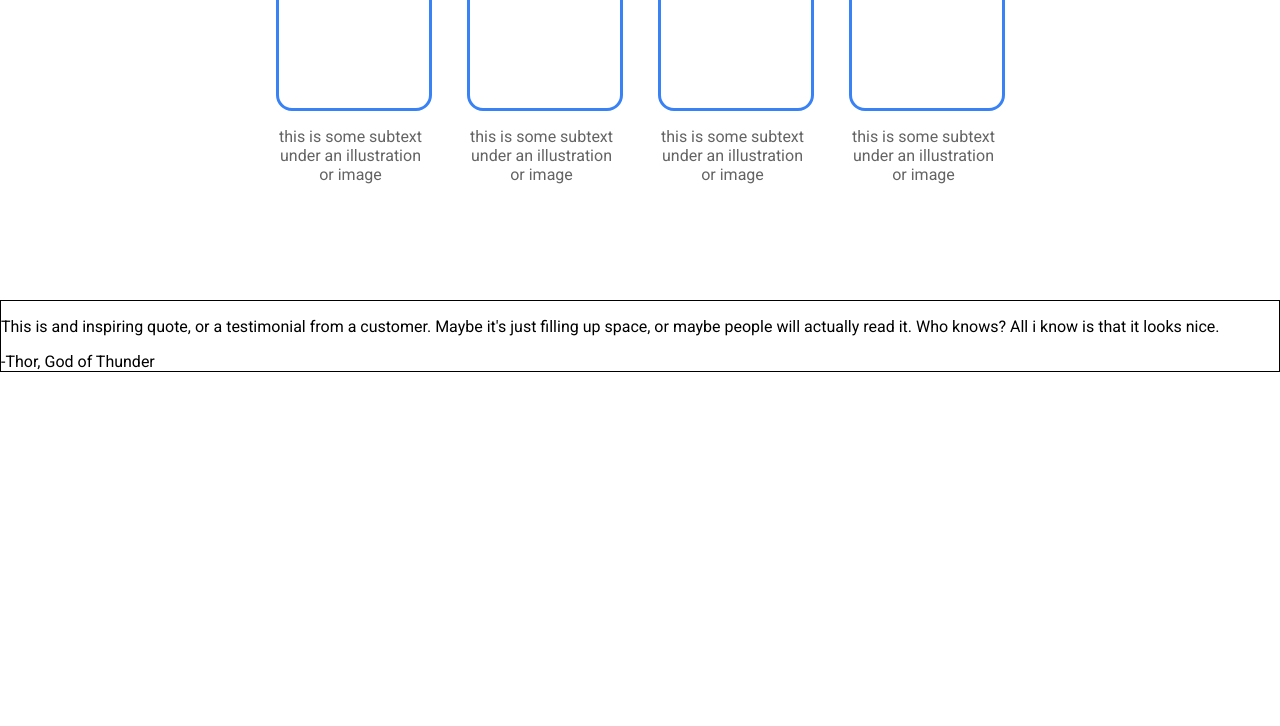
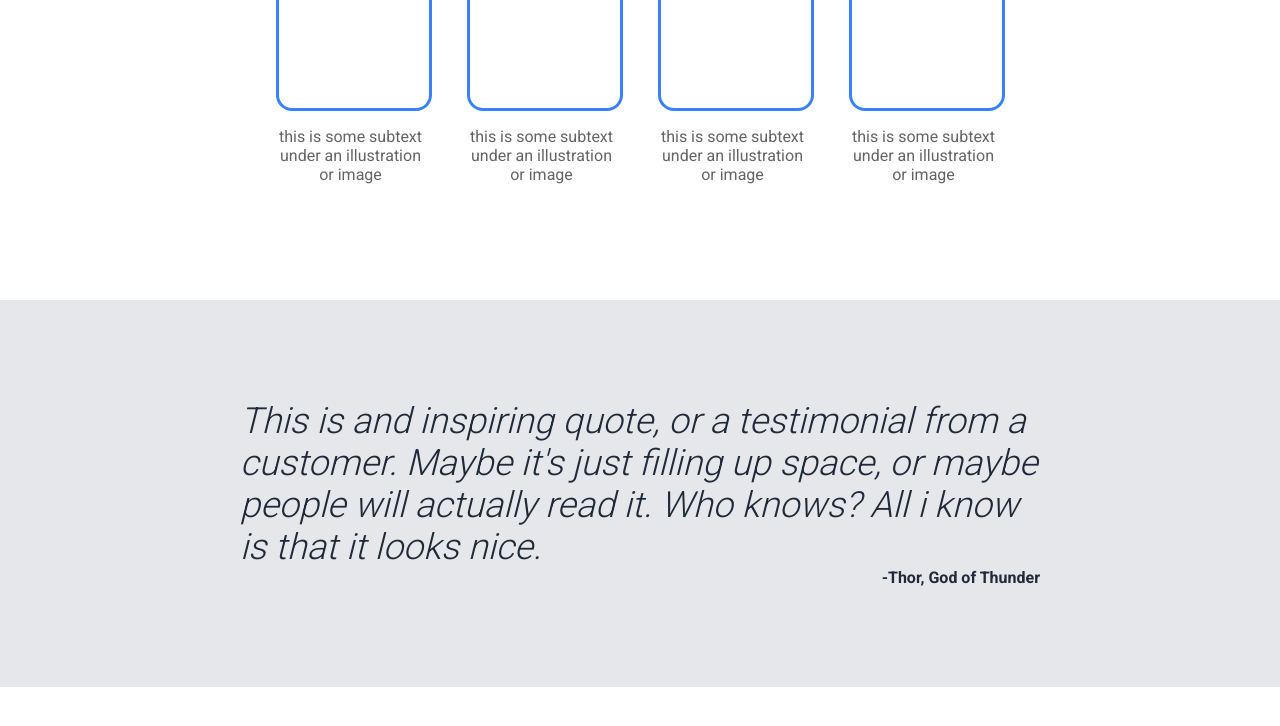
Before and after one commit to p4triko/odin-landing-page, a plain HTML site: page index.html in a window 1280 px wide. Shown: the part 608-1334 px from the top of the page. Before the commit the page ends 980 px from the top, so only its background shows below. Drawn offline with Linux system fonts and the light colour scheme.

Commit message:
Style info section/container and change body height for better testing

```diff
--- a/index.html
+++ b/index.html
@@ -7,7 +7,7 @@
   <link rel="stylesheet" href="style.css">
   <link rel="preconnect" href="https://fonts.googleapis.com">
   <link rel="preconnect" href="https://fonts.gstatic.com" crossorigin>
-  <link href="https://fonts.googleapis.com/css2?family=Roboto:wght@400;500;700&display=swap" rel="stylesheet">
+  <link href="https://fonts.googleapis.com/css2?family=Roboto:wght@300;400;500;700&display=swap" rel="stylesheet">
 </head>
 <body>
   <div class="top-container">
--- a/style.css
+++ b/style.css
@@ -5,6 +5,7 @@ body{
   margin: 0;
   box-sizing: border-box;
   padding: 0;
+  height: 2000px;
 }
 
 ul{
@@ -107,9 +108,6 @@ ul{
  margin-bottom: 100px;
 }
 
-.info-image-container{
-}
-
 .info-image-box{
   width: 150px;
   height: 150px;
@@ -126,5 +124,29 @@ ul{
 /* QUOTE SECTION */
 
 .quote-container{
-  border: 1px solid black;
+  background-color: #E5E7EB;
+  padding: 100px 0;
 }
+
+.quote-box{
+  display: flex;
+  justify-content: center;
+  align-items: center;
+}
+
+.quote-text{
+  width: 800px;
+  font-size: 36px;
+  color: #1F2937;
+  font-weight: 300;
+  font-style: italic;
+  margin: 0;
+}
+
+.quote-author{
+  display: flex;
+  justify-content: flex-end;
+  align-items: flex-start;
+  color: #1F2937;
+  font-weight: 700;
+}
```
